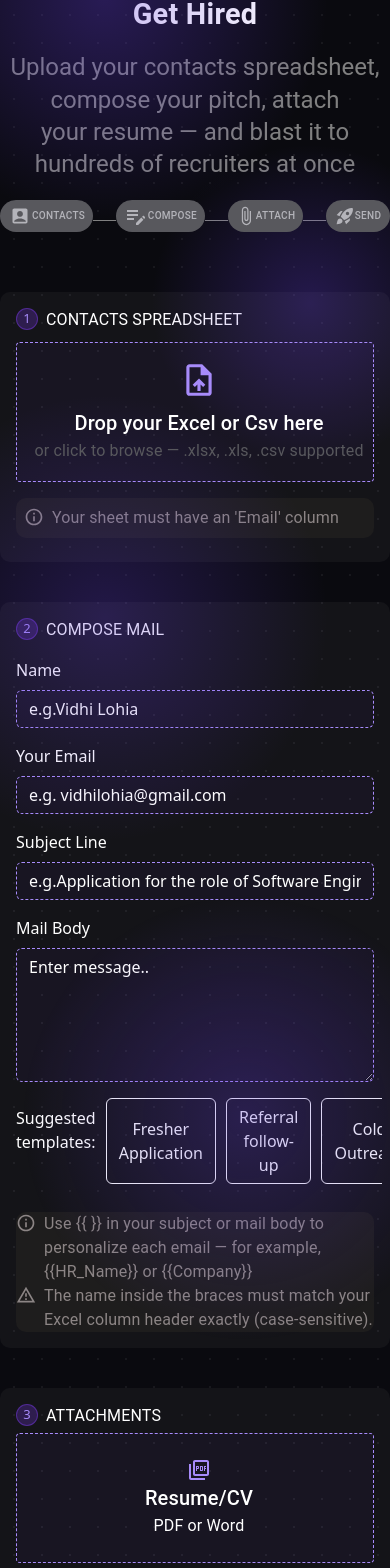
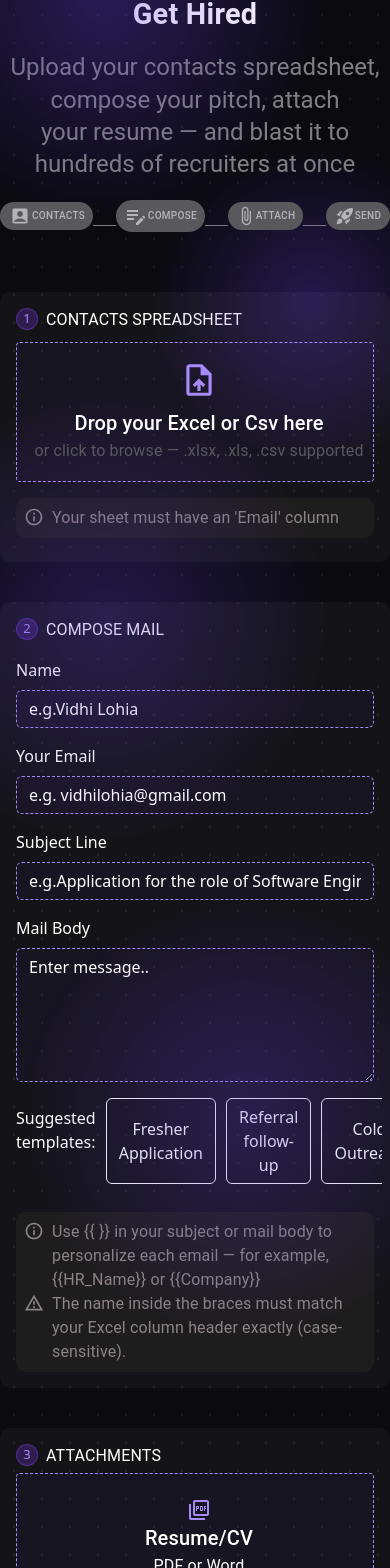
Before and after one commit to vidhilohia16/Bulkmails, a React (Vite) app in the folder vite-project/: page / in a window 390 px wide. Shown: the part 307-1875 px from the top of the page. Built offline with nearby package versions, Linux system fonts and the light colour scheme.

Commit message:
mobile responsive

```diff
--- a/vite-project/src/Content.jsx
+++ b/vite-project/src/Content.jsx
@@ -127,7 +127,7 @@ return (
     </div>
 
 </form>
-<Box sx={{backgroundColor:"#1e1d1d",width:"100%",mx:"auto",maxWidth:"766px",mt:3,height:"auto",borderRadius:"10px",}}>
+<Box sx={{backgroundColor:"#1e1d1d",width:"100%",mx:"auto",maxWidth:"766px",mt:3,height:"auto",borderRadius:"10px",p:1}}>
   <Box sx={{display:"flex"}}><InfoOutlinedIcon fontSize='small' sx={{color:"#8c8585",mr:1,mt:"1px"}}></InfoOutlinedIcon><Typography sx={{color:"#8c8585"}}>{`Use {{ }} in your subject or mail body to personalize each email — for example, {{HR_Name}} or {{Company}}`}</Typography></Box>
   <Box sx={{display:"flex"}}><ReportProblemOutlinedIcon fontSize='small' sx={{color:"#8c8585",mr:1,mt:"1px"}}></ReportProblemOutlinedIcon><Typography sx={{color:"#8c8585"}}>The name inside the braces must match your Excel column header exactly (case-sensitive).</Typography></Box>
 </Box>
--- a/vite-project/src/FakeButtons.jsx
+++ b/vite-project/src/FakeButtons.jsx
@@ -10,7 +10,8 @@ import AttachFileOutlinedIcon from '@mui/icons-material/AttachFileOutlined';
 
 export default function FakeButtons(){
     return (
-        <Box sx={{display:"flex",justifyContent:"space-between",mt:"20px",gap:"0px",width:"100%",maxWidth:"600px"}}>
+        <Box sx={{display:"flex",justifyContent:"center",mt:"20px",width:"100%"}}>
+          <Box sx={{display:"flex",width:{xs:"100%",md:"600px"},gap:"0px",alignItems:"center"}}>
 
         <Button variant="contained" disabled sx={{borderRadius: "999px","&.Mui-disabled": {
             backgroundColor: "#58585d",
@@ -78,5 +79,6 @@ export default function FakeButtons(){
             flexShrink:0,
           },}}><RocketLaunchIcon fontSize="small" ></RocketLaunchIcon>Send</Button>
         </Box>
+        </Box>
     )
 }
```
